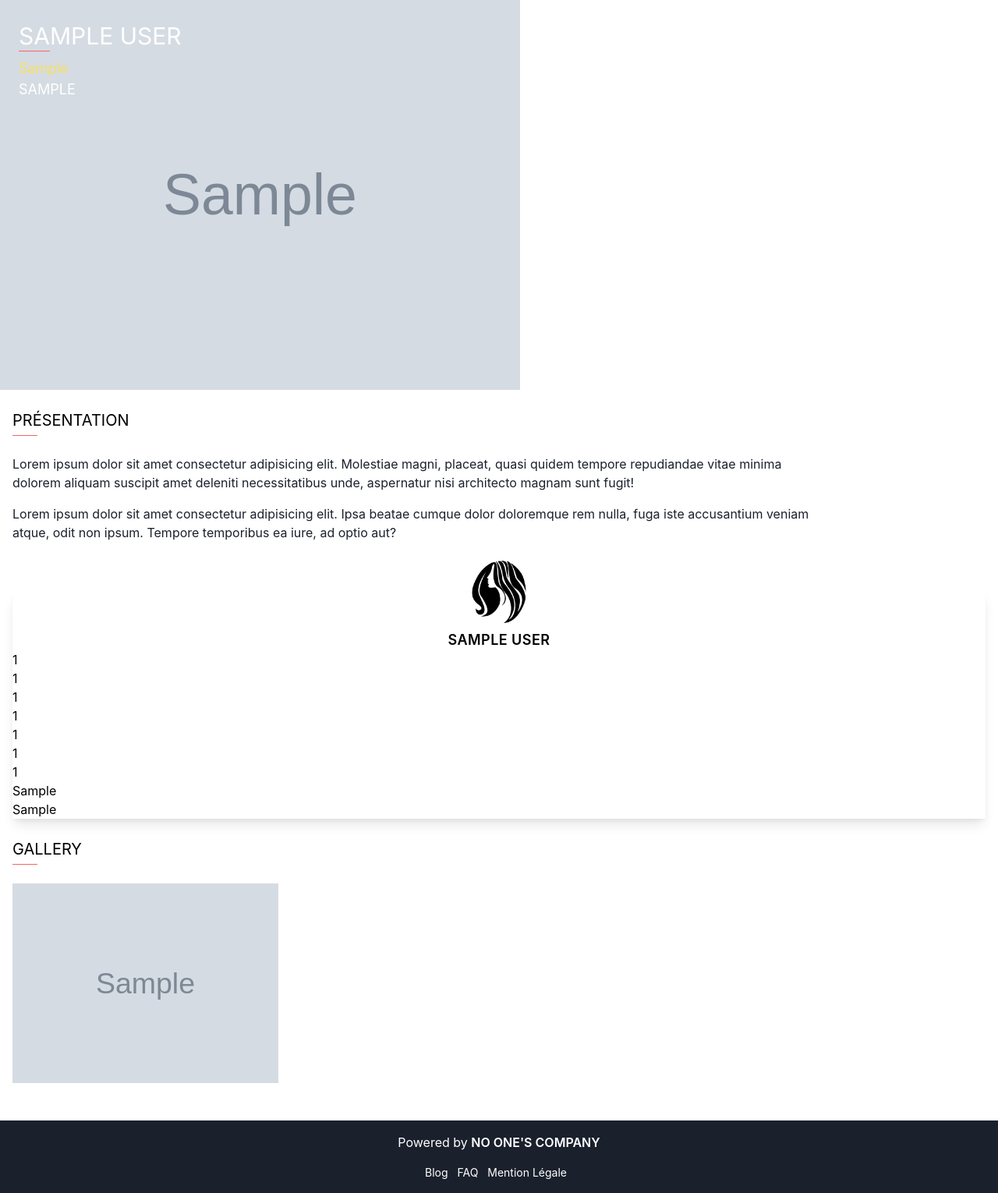
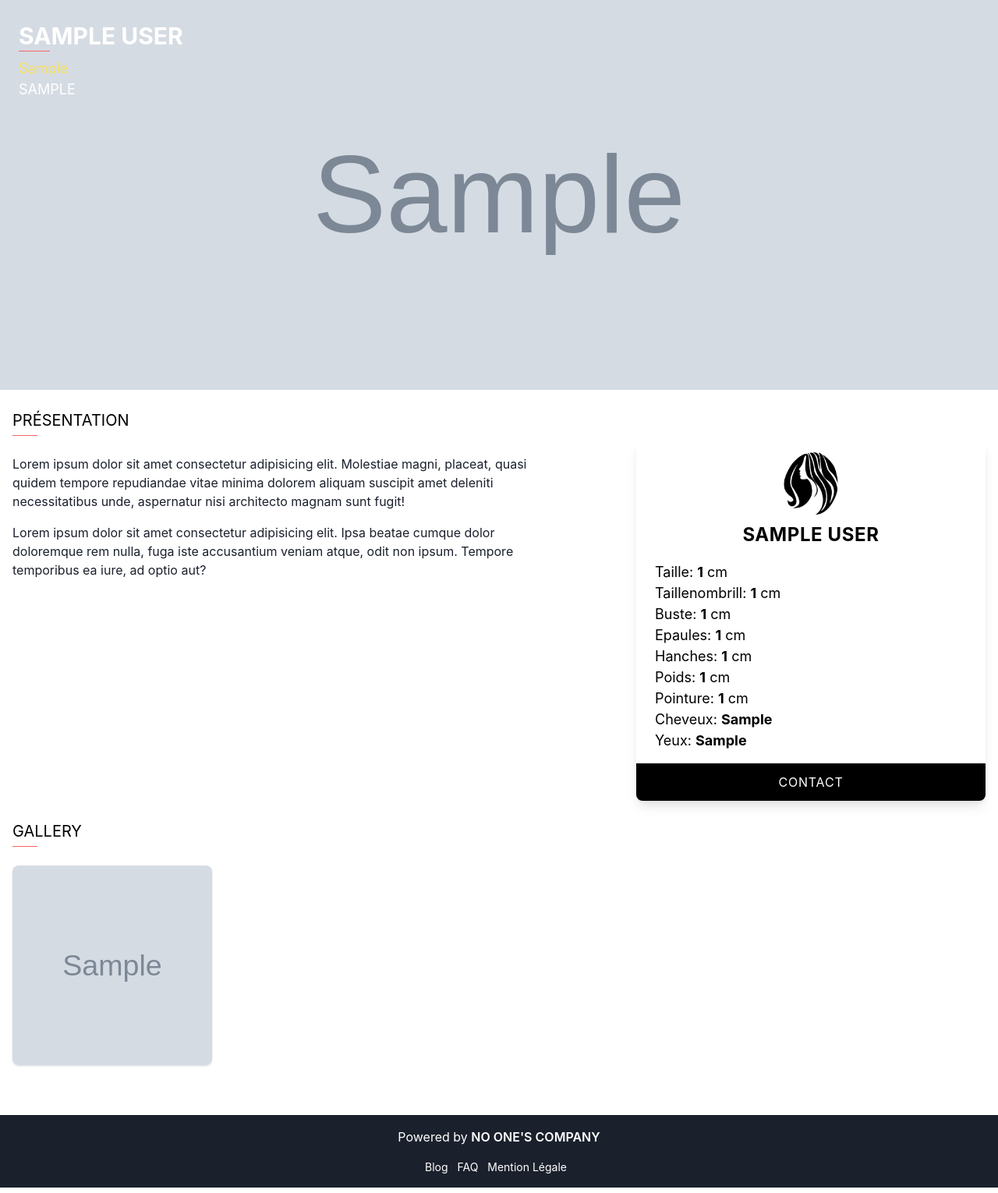
Before and after one commit to soramon0/noones, a Django app: page /models/00000000-0000-0000-0000-000000000001 in a window 1280 px wide. Shown: the part 96-1626 px from the top of the page at 78% size. Run offline with Django 3.2, Linux system fonts and the light colour scheme; tables that the repository leaves empty hold one stand-in row (values such as "Sample post"); grey boxes marked "Sample" are stand-in pictures.

Commit message:
added contact model

```diff
--- a/app/accounts/forms.py
+++ b/app/accounts/forms.py
@@ -42,7 +42,7 @@ class RegisterForm(forms.Form):
                           widget=forms.TextInput(attrs=INPUT_CLASS))
     sexe = forms.ChoiceField(choices=(
         ('f', 'Femme'),
-        ('f', 'Homme'),
+        ('h', 'Homme'),
     ), widget=forms.Select(attrs=SELECT_CLASS))
     q1 = forms.CharField(max_length=500, widget=forms.Textarea(
         attrs=TEXTAREA_CLASS))
--- a/app/core/models.py
+++ b/app/core/models.py
@@ -37,6 +37,9 @@ class User(AbstractBaseUser, PermissionsMixin):
     objects = UserManager()
     USERNAME_FIELD = "email"
 
+    def __str__(self):
+        return self.email
+
 
 class Carousel(models.Model):
     image = models.ImageField(upload_to='photos/site/%Y/%m/%d')
@@ -44,7 +47,7 @@ class Carousel(models.Model):
     inUse = models.BooleanField(default=False)
 
     def __str__(self):
-        return self.image.url
+        return self.title
 
 
 class Header(models.Model):
--- a/app/models/admin.py
+++ b/app/models/admin.py
@@ -21,6 +21,8 @@ class MensurationAdmin(admin.ModelAdmin):
 class PhotoAdmin(admin.ModelAdmin):
     list_display = ('id', 'model', 'image')
     list_display_links = ('id',)
+    list_filter = ('model', 'inUse')
+    list_per_page = 32
 
 
 admin.site.register(Model, ModelAdmin)
--- /dev/null
+++ b/app/models/forms.py
@@ -0,0 +1,16 @@
+from django import forms
+
+INPUT_CLASS = {'class': 'form-input'}
+TEXTAREA_CLASS = {'class': 'form-textarea w-full h-48'}
+SELECT_CLASS = {'class': 'form-select'}
+HIDDEN_CLASS = {'class': 'form-input hidden'}
+
+
+class ModelContactForm(forms.Form):
+    model_id = forms.CharField(max_length=100, widget=forms.TextInput(attrs=HIDDEN_CLASS))
+    model_nom = forms.CharField(
+        min_length=3, max_length=100, widget=forms.TextInput(attrs=INPUT_CLASS))
+    email = forms.EmailField(
+        max_length=255, widget=forms.EmailInput(attrs=INPUT_CLASS))
+    phone = forms.CharField(
+        min_length=6, max_length=100, widget=forms.TextInput(attrs=INPUT_CLASS))
--- a/app/models/models.py
+++ b/app/models/models.py
@@ -7,7 +7,7 @@ from django.conf import settings
 class Model(models.Model):
     SEXE_CHOICES = (
         ('f', 'Femme'),
-        ('f', 'Homme'),
+        ('h', 'Homme'),
     )
     sexe = models.CharField(max_length=1, choices=SEXE_CHOICES)
     id = models.UUIDField(primary_key=True, default=uuid.uuid4, editable=False)
@@ -52,6 +52,9 @@ class Mensuration(models.Model):
     model = models.ForeignKey(Model,
                               on_delete=models.CASCADE)
 
+    def __str__(self):
+        return self.user.email
+
 
 class History(models.Model):
     Q4_CHOICES = choices = (
@@ -68,9 +71,24 @@ class History(models.Model):
     model = models.ForeignKey(Model,
                               on_delete=models.CASCADE)
 
+    def __str__(self):
+        return self.user.email
 
 class Photo(models.Model):
     image = models.ImageField(upload_to='photos/%Y/%m/%d')
     inUse = models.BooleanField(default=False)
     model = models.ForeignKey(Model,
                               on_delete=models.CASCADE)
+    def __str__(self):
+        return self.image.url
+
+
+class Contact(models.Model):
+    model_id = models.UUIDField()
+    model_nom = models.CharField(max_length=100)
+    model_email = models.EmailField(max_length=255)
+    email = models.EmailField(max_length=255)
+    phone = models.CharField(max_length=100)
+
+    def __str__(self):
+        return self.model_nom
--- a/app/models/urls.py
+++ b/app/models/urls.py
@@ -5,4 +5,5 @@ from . import views
 urlpatterns = [
     path('', views.models, name='models'),
     path('<uuid:id>', views.model, name='model'),
+    path('contact', views.contact, name='contact'),
 ]
--- a/app/models/views.py
+++ b/app/models/views.py
@@ -1,6 +1,8 @@
 from django.shortcuts import render
 from .models import Model, Mensuration, Photo
 from pages.forms import SearchForm
+from .forms import ModelContactForm
+from django.http import JsonResponse
 
 
 def models(request):
@@ -21,6 +23,7 @@ def model(request, id):
         'model': model,
         'mensures': [],
         'photos': [],
+        'form': ModelContactForm(initial={'model_id': model.id})
     }
 
     try:
@@ -32,3 +35,17 @@ def model(request, id):
         return render(request, 'models/model.html', context)
 
     return render(request, 'models/model.html', context)
+
+
+def contact(request):
+    if request.method == 'POST':
+        form = ModelContactForm(request.POST)
+        print(form.errors)
+
+        if not form.is_valid():
+            context = {
+                'form': form.data,
+            }
+            return JsonResponse(context)
+
+        return JsonResponse({'context': 'ok'})
--- a/app/theme/static/js/main.bundle.js
+++ b/app/theme/static/js/main.bundle.js
@@ -235,8 +235,39 @@ __webpack_require__.r(__webpack_exports__);
 /* harmony import */ var _carousel__WEBPACK_IMPORTED_MODULE_1___default = /*#__PURE__*/__webpack_require__.n(_carousel__WEBPACK_IMPORTED_MODULE_1__);
 /* harmony import */ var _drag__WEBPACK_IMPORTED_MODULE_2__ = __webpack_require__(/*! ./drag */ "./src/main/drag.js");
 /* harmony import */ var _drag__WEBPACK_IMPORTED_MODULE_2___default = /*#__PURE__*/__webpack_require__.n(_drag__WEBPACK_IMPORTED_MODULE_2__);
+/* harmony import */ var _model_modal__WEBPACK_IMPORTED_MODULE_3__ = __webpack_require__(/*! ./model-modal */ "./src/main/model-modal.js");
+/* harmony import */ var _model_modal__WEBPACK_IMPORTED_MODULE_3___default = /*#__PURE__*/__webpack_require__.n(_model_modal__WEBPACK_IMPORTED_MODULE_3__);
 
 
+
+
+
+/***/ }),
+
+/***/ "./src/main/model-modal.js":
+/*!*********************************!*\
+  !*** ./src/main/model-modal.js ***!
+  \*********************************/
+/*! no static exports found */
+/***/ (function(module, exports) {
+
+const contactButton = document.getElementById('model-contact')
+const backdrop = document.getElementById('model-backdrop')
+const modal = document.getElementById('model-modal')
+
+function toggleModal() {
+    if (modal.classList.contains('hidden')) {
+        backdrop.classList.remove('hidden')
+        modal.classList.remove('hidden')
+    } else {
+        backdrop.classList.add('hidden')
+        modal.classList.add('hidden')
+    }
+}
+
+contactButton.addEventListener('click', toggleModal)
+
+backdrop.addEventListener('click', toggleModal)
 
 
 /***/ }),
--- a/app/theme/static_src/src/main/index.js
+++ b/app/theme/static_src/src/main/index.js
@@ -1,3 +1,4 @@
 import "./navbar";
 import "./carousel";
 import "./drag";
+import "./model-modal";
--- a/app/theme/templates/models/model.html
+++ b/app/theme/templates/models/model.html
@@ -1,7 +1,7 @@
 {% extends 'base.html' %} {% load static %} {% block content %}
 
-<section class="w-full h-64 relative sm:h-500">
-  <div class="h-full absolute inset-y-0">
+<section class="w-full w-full h-64 relative sm:h-500">
+    <div class="h-full w-full absolute inset-y-0">
       {% if model.coverPicture %}
       <img
         class="w-full h-full object-cover"
@@ -16,7 +16,7 @@
       />
       {% endif %}
       <div class="absolute top-0 mt-6 ml-6 text-white">
-      <h2 class="text-3xl text-white uppercase">
+        <h2 class="text-3xl text-white uppercase font-bold">
           {{model.first_name}} {{model.last_name}}
         </h2>
         <span class="block h-px w-10 -mt-1 bg-red-500"></span>
@@ -26,13 +26,13 @@
     </div>
 </section>
 
-<section class="px-4">
-  <div>
+<section class="px-4 md:flex">
+  <div class="md:flex-1">
     <div class="py-6">
       <h1 class="text-xl uppercase">Présentation</h1>
       <span class="block h-px w-8 mt-1 bg-red-500"></span>
     </div>
-    <div class="text-gray-900 sm:w-10/12">
+    <div class="text-gray-900 md:w-10/12">
       <p>
         Lorem ipsum dolor sit amet consectetur adipisicing elit. Molestiae
         magni, placeat, quasi quidem tempore repudiandae vitae minima dolorem
@@ -46,54 +46,88 @@
       </p>
     </div>
   </div>
-  <div class="mt-16 shadow-lg">
-    <div class="text-center">
+  <div class="max-w-md mx-auto mt-16 shadow-lg rounded-lg overflow-hidden md:flex-1">
+    <div class="mt-4 text-center">
       {% if model.sexe == "f" %}
       <img
-        class="-mt-10 w-20 h-20 inline-block"
+        class="w-20 h-20 inline-block"
         src="{% static 'icons/woman-avatar.png' %}"
         alt="gender {{model.sexe}}"
       />
       {% else %}
       <img
-        class="-mt-10 w-20 h-20 inline-block"
+        class="w-20 h-20 inline-block"
         src="{% static 'icons/man-avatar.png' %}"
         alt="gender {{model.sexe}}"
       />
       {% endif %}
     </div>
-    <div class="text-center mt-2">
-      <h3 class="text-lg font-semibold tracking-wide uppercase">
+    <div class="mt-2 text-center">
+      <h3 class="text-2xl font-bold tracking-wide uppercase">
         {{model.first_name}} {{model.last_name}}
       </h3>
     </div>
-    <ul>
-      <li>{{mensures.taille}}</li>
-      <li>{{mensures.taillenombrill}}</li>
-      <li>{{mensures.buste}}</li>
-      <li>{{mensures.epaules}}</li>
-      <li>{{mensures.hanches}}</li>
-      <li>{{mensures.poids}}</li>
-      <li>{{mensures.pointure}}</li>
-      <li>{{mensures.cheveux}}</li>
-      <li>{{mensures.yeux}}</li>
+    <ul class="text-lg px-6 mt-4">
+      <li>Taille: <strong>{{mensures.taille}}</strong> cm</li>
+      <li>Taillenombrill: <strong>{{mensures.taillenombrill}}</strong> cm</li>
+      <li>Buste: <strong>{{mensures.buste}}</strong> cm</li>
+      <li>Epaules: <strong>{{mensures.epaules}}</strong> cm</li>
+      <li>Hanches: <strong>{{mensures.hanches}}</strong> cm</li>
+      <li>Poids: <strong>{{mensures.poids}}</strong> cm</li>
+      <li>Pointure: <strong>{{mensures.pointure}}</strong> cm</li>
+      <li>Cheveux: <strong>{{mensures.cheveux}}</strong></li>
+      <li>Yeux: <strong>{{mensures.yeux}}</strong></li>
     </ul>
+    <button id="model-contact" class="mt-4 py-3 w-full bg-black text-white uppercase tracking-wider">Contact</button>
   </div>
 </section>
 
-<section class="px-4">
+<div id="model-backdrop" class="hidden bg-black fixed inset-0 opacity-75">
+</div>
+<div id="model-modal" class="hidden max-w-md mx-auto mt-4 top-0 inset-x-0 p-4 fixed bg-gray-100 rounded-lg">
+  <form action="{% url 'contact' %}" method="post">
+    {% include "partials/_alerts.html" %}
+    {% csrf_token %}
+    {{ form.non_field_errors }}
+    <div>
+      <label class="mb-2 ml-1 block text-gray-800 font-semibold" for="{{ form.model_nom.id_for_label }}">Nom du Modele:</label>
+      {{ form.model_nom }}
+      {% include "partials/_form_errors.html" with key=form.model_nom %}
+    </div>
+    <div class="mt-2">
+      <label class="mb-2 ml-1 block text-gray-800 font-semibold" for="{{ form.email.id_for_label }}">Your Email</label>
+      {{ form.email }}
+      {% include "partials/_form_errors.html" with key=form.email %}
+    </div>
+    <div class="mt-2">
+      <label class="mb-2 ml-1 block text-gray-800 font-semibold" for="{{ form.phone.id_for_label }}">Your Phone</label>
+      {{ form.phone }}
+      {% include "partials/_form_errors.html" with key=form.phone %}
+    </div>
+    <div class="text-right mt-6">
+      <button type="submit"
+        class="w-full px-6 py-2 text-center bg-black hover:bg-gray-700 text-white uppercase tracking-wide rounded sm:w-auto">
+        Send
+      </button>
+    </div>
+  </form>
+</div>
+
+<section class="px-4 w-full">
   <div>
     <div class="py-6">
       <h1 class="text-xl uppercase">Gallery</h1>
       <span class="block h-px w-8 mt-1 bg-red-500"></span>
     </div>
-    <div class="w-full h-64">
+    <div class="w-full flex flex-wrap">
       {% for photo in photos %}
+        <div class="w-full h-56 mr-4 mb-4 flex-shrink-0 rounded-lg overflow-hidden shadow cursor-pointer sm:w-64 sm:h-64">
           <img
-        class="h-64"
+            class="w-full h-full object-cover"
             src="{{photo.image.url}}"
             alt="model photo {{forloop.counter}}"
           />
+        </div>
       {% empty %}
         <p>No Photos</p>
       {% endfor %}
--- a/app/theme/templates/pages/index.html
+++ b/app/theme/templates/pages/index.html
@@ -56,7 +56,7 @@
   <div class="drag-slider flex justify-around overflow-x-scroll">
     {% for model in models %}
     <a
-      class="max-w-xs h-56 mr-4 block flex-shrink-0 rounded-lg shadow overflow-hidden cursor-pointer sm:h-64"
+      class="w-64 h-56 mr-4 block flex-shrink-0 rounded-lg shadow overflow-hidden cursor-pointer sm:h-64"
       href="{% url 'model' model.id %}"
     >
       {% if model.profilePicture %}
```
Also changed, not shown: app/theme/static/js/svelte.bundle.js (+9 -9 lines), app/theme/static_src/src/main/model-modal.js (added, +17 -0 lines), app/models/migrations/0002_auto_20200206_1201.py (added), app/models/migrations/0003_contact.py (added). Lines whose indentation alone changed are shown as unchanged.
